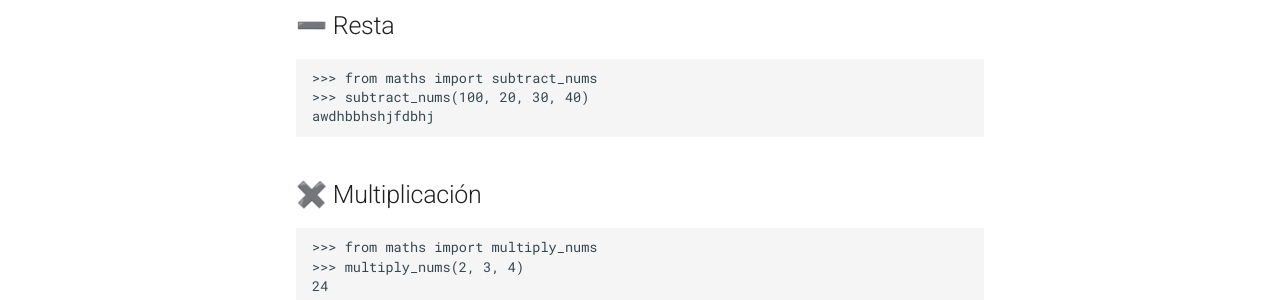
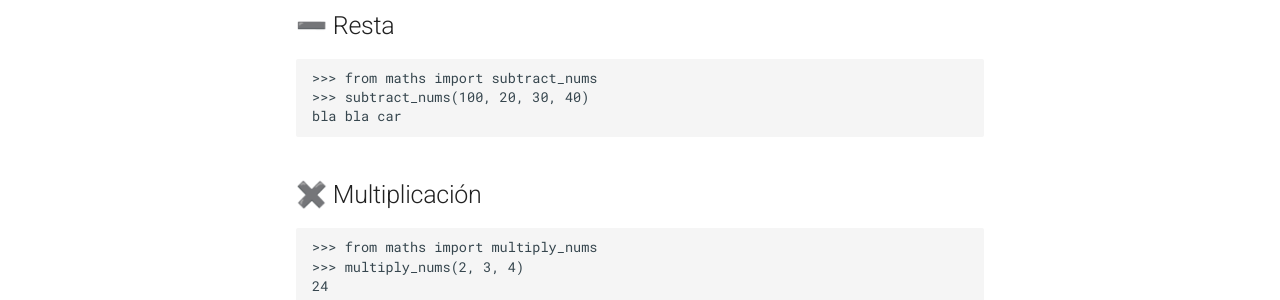
Before and after one commit to BaywatchZEfron/auto-doc, an MkDocs documentation site: the page built from docs/maths.md, in a window 1280 px wide and 976 px high. Shown: the part 432-732 px from the top of the window. Built offline with MkDocs 1.6.1 and Material for MkDocs 9.7.7, drawn with Linux system fonts in a browser that asks for light colours.

Commit message:
pruEVA 7

````diff
--- a/docs/maths.md
+++ b/docs/maths.md
@@ -14,7 +14,7 @@ Esta librería ofrece funciones básicas de matemáticas que aceptan un número
 ```python
 >>> from maths import subtract_nums
 >>> subtract_nums(100, 20, 30, 40)
-awdhbbhshjfdbhj
+bla bla car
 ```
 
 ## ✖️ Multiplicación
````
